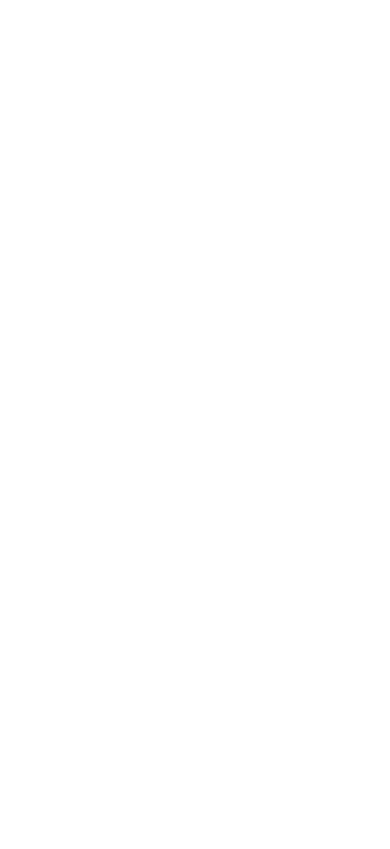
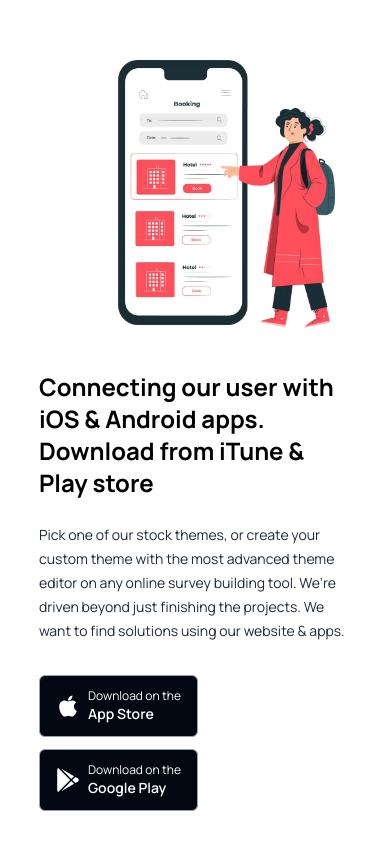
Before and after one commit to danial137/foodprojects, a Next.js app: page / in a window 390 px wide. Shown: the part 9064-9913 px from the top of the page. Before the commit the page ends 8971 px from the top, so only its background shows below. Built offline with nearby package versions, Linux system fonts and the light colour scheme.

Commit message:
feat: add MobileApp component to showcase app download options

```diff
--- a/components/Home/Home.tsx
+++ b/components/Home/Home.tsx
@@ -6,6 +6,7 @@
 import About from './About/About'
 import Feature from './Feature/Feature'
 import ClientReview from './ClientReview/ClientReview'
+import MobileApp from './MobileApp/MobileApp'
 
 const Home = () => {
   return (
@@ -17,7 +18,8 @@
       <HowItWork />
       <About />
       <Feature />
-      <ClientReview/>
+      <ClientReview />
+      <MobileApp/>
     </div>
   )
 }
--- /dev/null
+++ b/components/Home/MobileApp/MobileApp.tsx
@@ -0,0 +1,40 @@
+import React from 'react'
+import Image from 'next/image'
+import { FaApple, FaGooglePlay } from 'react-icons/fa'
+const MobileApp = () => {
+    return (
+        <div className='pt-16 pb-16'>
+            <div className='w-[80%] mx-auto mt-16 grid grid-cols-1 lg:grid-cols-2 gap-6 items-center'>
+
+                <Image src="/images/app.png" alt="Mobile App" width={800} height={800} className='object-cover' />
+                <div>
+                    <h1 className='text-2xl sm:text-4xl font-bold leading-8 sm:leading-12'>Connecting our user with iOS & Android apps. Download from iTune & Play store</h1>
+                    <p className='mt-6 text-sm sm:text-base text-gray-800 leading-6 sm:leading-8 dark:text-gray-400 '>Pick one of our stock themes, or create your custom theme with the most advanced theme editor on any online survey building tool. We’re driven beyond just finishing the projects. We want to find solutions using our website & apps.</p>
+                    {/* {download app } */}
+                    <div className='sm:flex space-y-3 sm:space-y-0 space-x-4 mt-8'>
+                        {/* {appp store buttons} */}
+                        <a href="#_" className='flex w-fit items-center ground border border-gray-400 px-4 py-3 rounded-md  bg-gray-950 transition-all duration-300'>
+                            <FaApple className='text-2xl mr-2 text-white transition-all duration-300 ' />ّ
+                            <div>
+                                <p className='text-xs transition-all text-white duration-300'>Download on the </p>
+                                <p className='text-white text-sm font-semibold transition-all duration-300'>App Store</p>
+                            </div>
+                        </a>
+                        {/* {appp store buttons} */}
+                        <a href="#_" className='flex w-fit items-center ground border border-gray-400 px-4 py-3 rounded-md  bg-gray-950 transition-all duration-300'>
+                            <FaGooglePlay className='text-2xl mr-2 text-white transition-all duration-300 ' />ّ
+                            <div>
+                                <p className='text-xs transition-all text-white duration-300'>Download on the </p>
+                                <p className='text-white text-sm font-semibold transition-all duration-300'>Google Play</p>
+                            </div>
+                        </a>
+                    </div>
+
+
+                </div>
+            </div>
+        </div>
+    )
+}
+
+export default MobileApp
```
